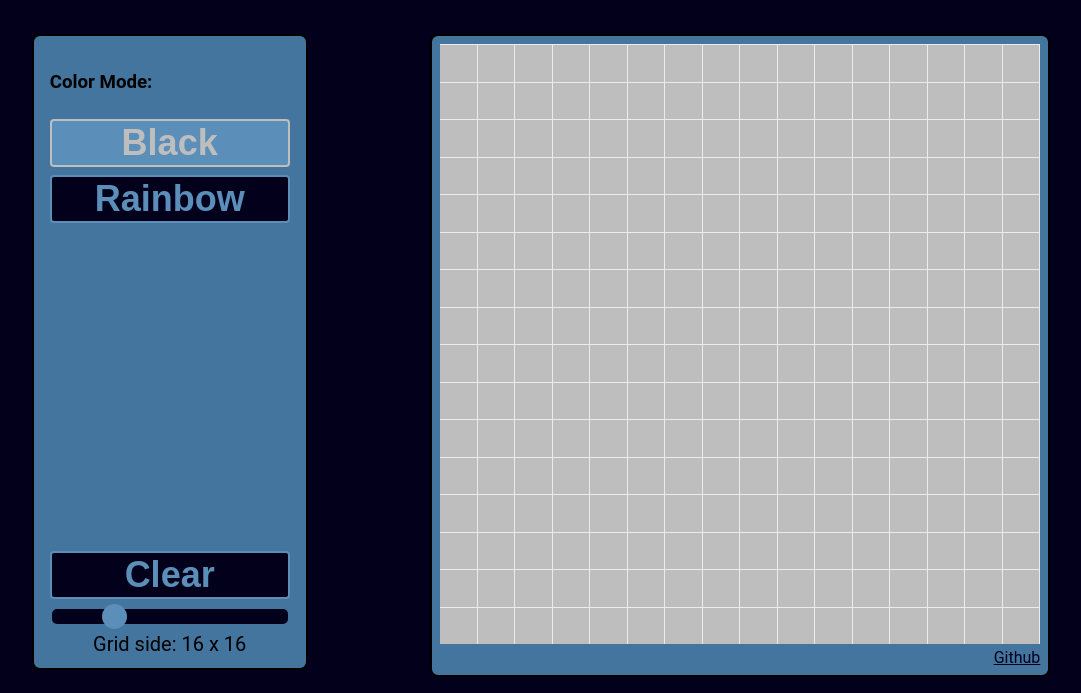
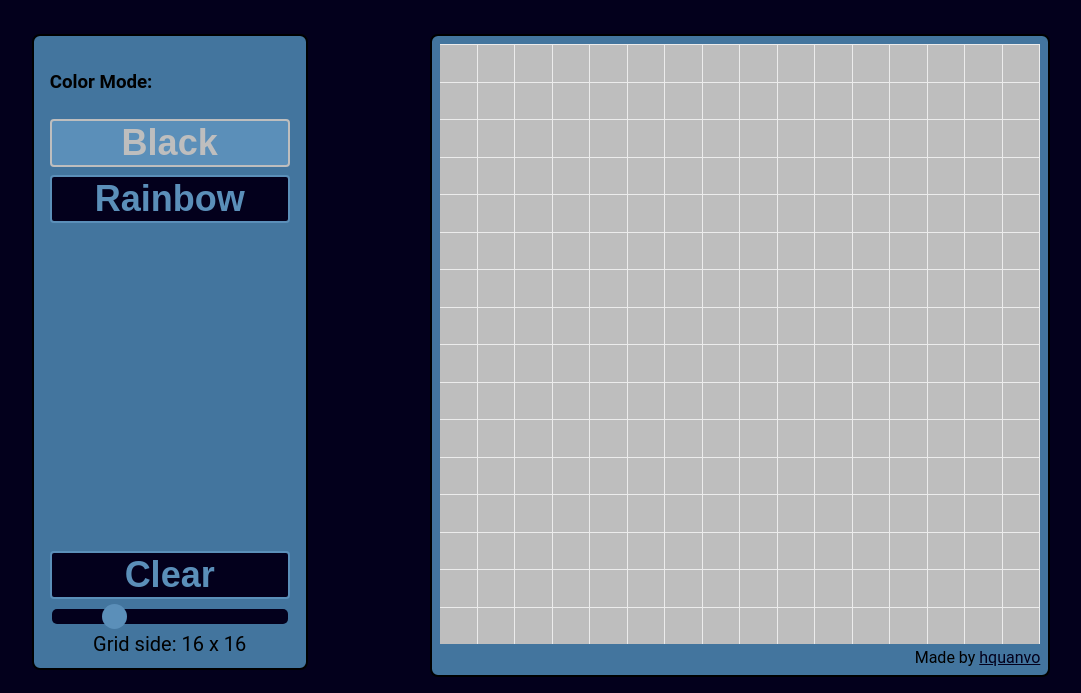
Before and after one commit to hquanvo/etch-a-sketch, a plain HTML site: page index.html in a window 1280 px wide. Shown: the part 107-800 px from the top of the page, without its empty margins (99-1180 px from the left). Drawn offline with Linux system fonts and the light colour scheme.

Commit message:
Change link to github

```diff
--- a/index.html
+++ b/index.html
@@ -22,7 +22,7 @@
         </div>
         <div class = "canvas-container">
             <div id = "canvas"></div>
-            <div id = "link"><a href = "https://github.com/hquanvo">Github</a></div>
+            <div id = "link">Made by <a href = "https://github.com/hquanvo">hquanvo</a></div>
         </div>
     </div>
 </body>
```
